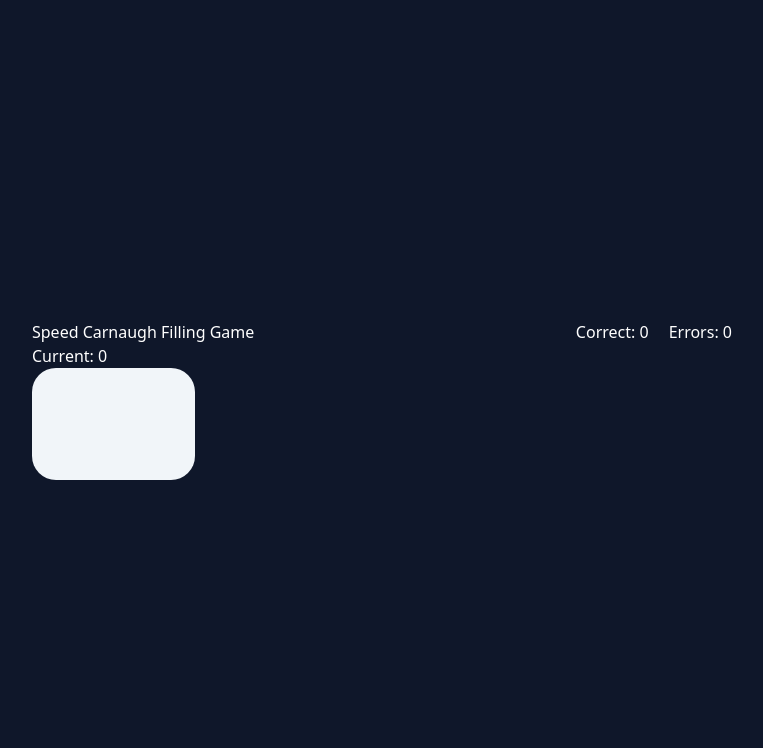
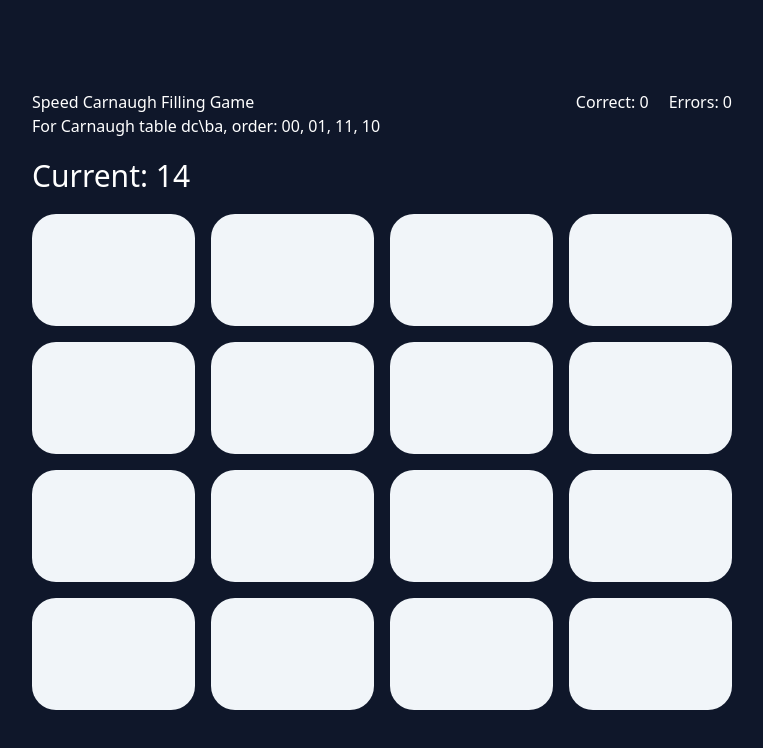
Before and after one commit to jagtym/speed-karnaugh-filling-game, a React (Vite) app: page / in a window 1280 px wide. Shown: the top 748 px of the page, without its empty margins (258-1021 px from the left). Built offline with nearby package versions, Linux system fonts and the light colour scheme.

Commit message:
finished game mechanics

```diff
--- a/src/App.tsx
+++ b/src/App.tsx
@@ -1,13 +1,35 @@
+import { useState } from "react";
 import { Gameboard } from "./components/Gameboard";
 import { Header } from "./components/Header";
 
 function App() {
+  const [correct, setCorrect] = useState(0);
+  const [errors, setErrors] = useState(0);
+
+  const fields = [0, 1, 3, 2, 4, 5, 7, 6, 12, 13, 15, 14, 8, 9, 11, 10];
+
+  const randomChoice = (array: Array<number>) => {
+    const randIndex = Math.floor(Math.random() * array.length);
+    return array[randIndex];
+  };
+
+  const [current, setCurrent] = useState(randomChoice(fields));
+
+  const fieldClicked = (index: number) => {
+    if (index === current) {
+      setCorrect(correct + 1);
+      setCurrent(randomChoice(fields));
+    } else {
+      setErrors(errors + 1);
+    }
+  };
+
   return (
     <div className="flex justify-center items-center h-screen">
       <div className="w-box">
-        <Header />
-        <h1 className="">Current: 0</h1>
-        <Gameboard />
+        <Header correct={correct} errors={errors} />
+        <h1 className="my-5 text-3xl">Current: {current}</h1>
+        <Gameboard fields={fields} click={fieldClicked} />
       </div>
     </div>
   );
--- a/src/components/Clickable.tsx
+++ b/src/components/Clickable.tsx
@@ -1,5 +1,17 @@
-export function Clickable() {
+interface IClickableProps {
+  index: number;
+  click: (index: number) => void;
+}
+
+export function Clickable(props: IClickableProps) {
+  const { click, index } = props;
+
   return (
-    <div className="bg-slate-100 box-border h-28 rounded-3xl hover:bg-slate-400 transition-colors"></div>
+    <div
+      className="bg-slate-100 box-border h-28 rounded-3xl hover:bg-slate-400 transition-colors hover:cursor-pointer"
+      onClick={() => {
+        click(index);
+      }}
+    ></div>
   );
 }
--- a/src/components/Gameboard.tsx
+++ b/src/components/Gameboard.tsx
@@ -1,11 +1,17 @@
 import { Clickable } from "./Clickable";
 
-export function Gameboard() {
-  const fields = [];
+interface IGameboardProps {
+  click: (index: number) => void;
+  fields: Array<number>;
+}
 
-  return (
-    <div className="grid grid-cols-4 gap-4">
-      <Clickable />
-    </div>
-  );
+export function Gameboard(props: IGameboardProps) {
+  const { click, fields } = props;
+
+  let clickables: Array<JSX.Element> = [];
+  fields.forEach((idx) => {
+    clickables.push(<Clickable index={idx} click={click} />);
+  });
+
+  return <div className="grid grid-cols-4 gap-4">{clickables}</div>;
 }
--- a/src/components/Header.tsx
+++ b/src/components/Header.tsx
@@ -1,10 +1,19 @@
 import { Scoreboard } from "./Scoreboard";
 
-export function Header() {
+interface IHeaderProps {
+  correct: number;
+  errors: number;
+}
+
+export function Header(props: IHeaderProps) {
+  const { correct, errors } = props;
   return (
     <div className="flex justify-between">
-      <h1>Speed Carnaugh Filling Game</h1>
-      <Scoreboard />
+      <div>
+        <h1>Speed Carnaugh Filling Game</h1>
+        <p>For Carnaugh table dc\ba, order: 00, 01, 11, 10</p>
+      </div>
+      <Scoreboard correct={correct} errors={errors} />
     </div>
   );
 }
--- a/src/components/Scoreboard.tsx
+++ b/src/components/Scoreboard.tsx
@@ -1,8 +1,15 @@
-export function Scoreboard() {
+interface IScoreboardProps {
+  correct: number;
+  errors: number;
+}
+
+export function Scoreboard(props: IScoreboardProps) {
+  const { correct, errors } = props;
+
   return (
     <div className="flex gap-5">
-      <span>Correct: 0</span>
-      <span>Errors: 0</span>
+      <span>Correct: {correct} </span>
+      <span>Errors: {errors} </span>
     </div>
   );
 }
```
